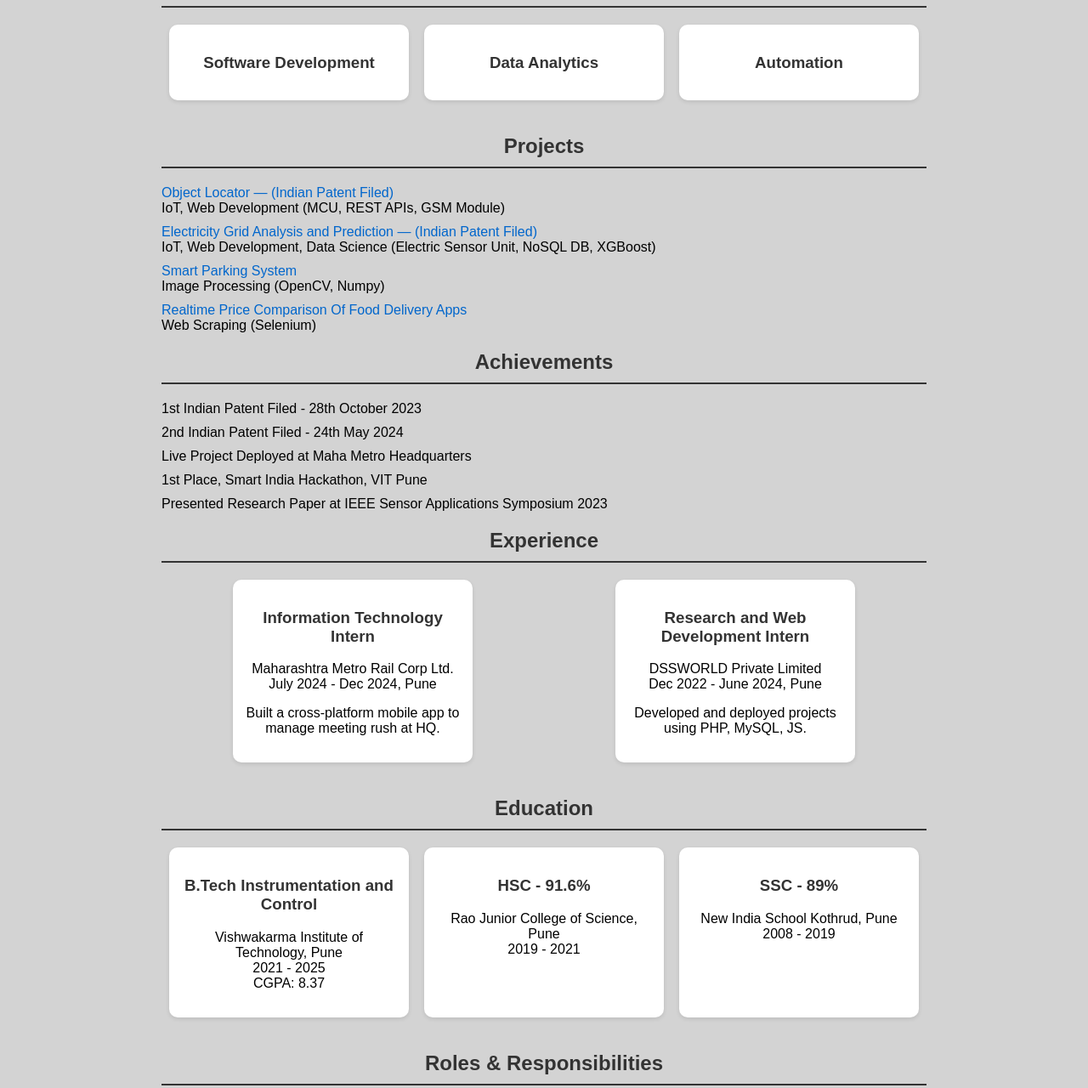
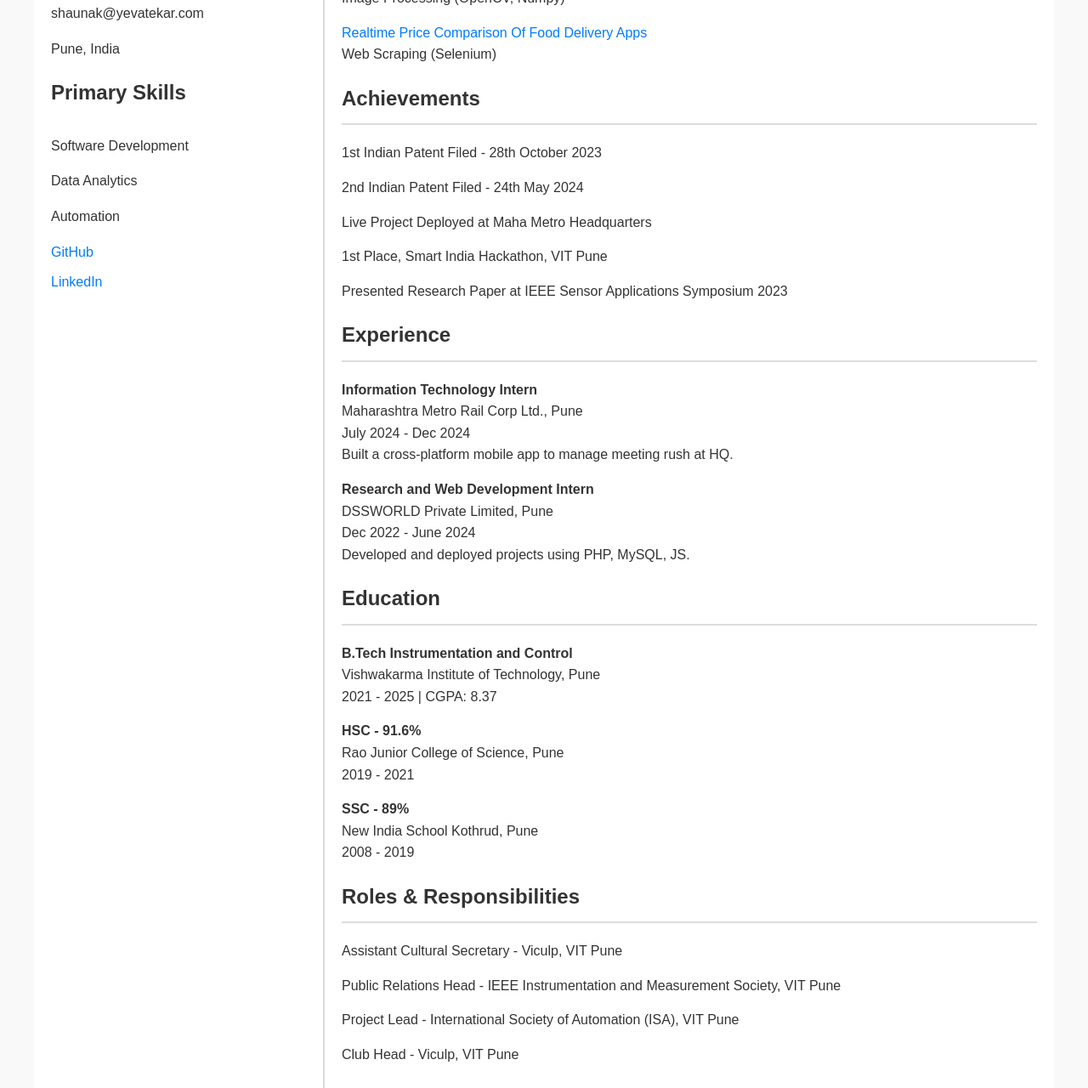
Before and after one commit to IamShaunak/IamShaunak.github.io, a plain HTML site: page index.html in a window 1280 px wide. Shown: the part 343-1623 px from the top of the page at 85% size. Drawn offline with Linux system fonts and the light colour scheme.

Commit message:
Update index.html

```diff
--- a/index.html
+++ b/index.html
@@ -3,80 +3,26 @@
 <head>
     <meta charset="UTF-8">
     <title>Shaunak Yevatekar | Portfolio</title>
-    <style>
-        body {
-            background-color: lightgray;
-            font-family: Arial, sans-serif;
-            margin: 0;
-            padding: 20px;
-        }
-        .container {
-            max-width: 900px;
-            margin: 0 auto;
-            text-align: center;
-        }
-        .profile {
-            width: 150px;
-            height: 150px;
-            border-radius: 50%;
-            object-fit: cover;
-            margin-bottom: 20px;
-        }
-        h1, h2, h3 {
-            color: #333;
-        }
-        h2 {
-            border-bottom: 2px solid #333;
-            padding-bottom: 10px;
-        }
-        .skills-container, .section {
-            display: flex;
-            justify-content: space-around;
-            margin: 20px 0;
-            flex-wrap: wrap;
-        }
-        .skill-box, .info-box {
-            background-color: #fff;
-            padding: 15px;
-            border-radius: 10px;
-            width: 28%;
-            box-shadow: 0 2px 5px rgba(0,0,0,0.1);
-            margin-bottom: 20px;
-        }
-        ul {
-            list-style-type: none;
-            padding: 0;
-            text-align: left;
-        }
-        li {
-            margin: 10px 0;
-        }
-        a {
-            text-decoration: none;
-            color: #0066cc;
-        }
-        a:hover {
-            text-decoration: underline;
-        }
-    </style>
+    <link rel="stylesheet" href="style.css"> <!-- Linking your CSS file -->
 </head>
 <body>
     <div class="container">
-        <!-- Header -->
-        <div>
-            <img src="assets/image.jpeg" alt="Shaunak Yevatekar" class="profile">
+        <!-- Sidebar -->
+        <div class="sidebar">
+            <img src="assets/image.jpeg" alt="Shaunak Yevatekar" style="width: 150px; height: 150px; border-radius: 50%; margin-bottom: 20px;">
             <h1>Shaunak Yevatekar</h1>
-            <p>shaunak@yevatekar.com | Pune, India</p>
+            <p>shaunak@yevatekar.com</p>
+            <p>Pune, India</p>
+            <h2>Primary Skills</h2>
+            <p>Software Development</p>
+            <p>Data Analytics</p>
+            <p>Automation</p>
+            <a href="https://github.com/IamShaunak" target="_blank">GitHub</a>
+            <a href="https://linkedin.com/in/shaunakyevatekar" target="_blank">LinkedIn</a> <!-- Update with real link -->
         </div>
 
-        <!-- Skills -->
-        <h2>Primary Skills</h2>
-        <div class="skills-container">
-            <div class="skill-box"><h3>Software Development</h3></div>
-            <div class="skill-box"><h3>Data Analytics</h3></div>
-            <div class="skill-box"><h3>Automation</h3></div>
-        </div>
-
+        <!-- Main Content -->
+        <div class="content">
             <!-- Projects -->
             <h2>Projects</h2>
             <ul>
@@ -98,35 +44,40 @@
 
             <!-- Experience -->
             <h2>Experience</h2>
-        <div class="section">
-            <div class="info-box">
-                <h3>Information Technology Intern</h3>
-                <p>Maharashtra Metro Rail Corp Ltd.<br>July 2024 - Dec 2024, Pune</p>
-                <p>Built a cross-platform mobile app to manage meeting rush at HQ.</p>
-            </div>
-            <div class="info-box">
-                <h3>Research and Web Development Intern</h3>
-                <p>DSSWORLD Private Limited<br>Dec 2022 - June 2024, Pune</p>
-                <p>Developed and deployed projects using PHP, MySQL, JS.</p>
-            </div>
-        </div>
+            <ul>
+                <li>
+                    <strong>Information Technology Intern</strong><br>
+                    Maharashtra Metro Rail Corp Ltd., Pune<br>
+                    July 2024 - Dec 2024<br>
+                    Built a cross-platform mobile app to manage meeting rush at HQ.
+                </li>
+                <li>
+                    <strong>Research and Web Development Intern</strong><br>
+                    DSSWORLD Private Limited, Pune<br>
+                    Dec 2022 - June 2024<br>
+                    Developed and deployed projects using PHP, MySQL, JS.
+                </li>
+            </ul>
 
             <!-- Education -->
             <h2>Education</h2>
-        <div class="section">
-            <div class="info-box">
-                <h3>B.Tech Instrumentation and Control</h3>
-                <p>Vishwakarma Institute of Technology, Pune<br>2021 - 2025<br>CGPA: 8.37</p>
-            </div>
-            <div class="info-box">
-                <h3>HSC - 91.6%</h3>
-                <p>Rao Junior College of Science, Pune<br>2019 - 2021</p>
-            </div>
-            <div class="info-box">
-                <h3>SSC - 89%</h3>
-                <p>New India School Kothrud, Pune<br>2008 - 2019</p>
-            </div>
-        </div>
+            <ul>
+                <li>
+                    <strong>B.Tech Instrumentation and Control</strong><br>
+                    Vishwakarma Institute of Technology, Pune<br>
+                    2021 - 2025 | CGPA: 8.37
+                </li>
+                <li>
+                    <strong>HSC - 91.6%</strong><br>
+                    Rao Junior College of Science, Pune<br>
+                    2019 - 2021
+                </li>
+                <li>
+                    <strong>SSC - 89%</strong><br>
+                    New India School Kothrud, Pune<br>
+                    2008 - 2019
+                </li>
+            </ul>
 
             <!-- Roles & Responsibilities -->
             <h2>Roles & Responsibilities</h2>
@@ -137,5 +88,6 @@
                 <li>Club Head - Viculp, VIT Pune</li>
             </ul>
         </div>
+    </div>
 </body>
 </html>
```
Lines whose indentation alone changed are shown as unchanged.
